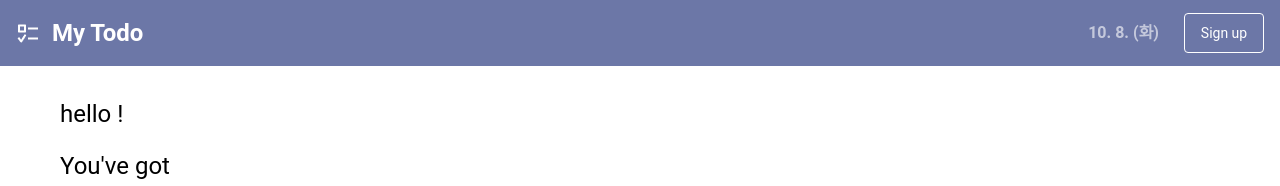
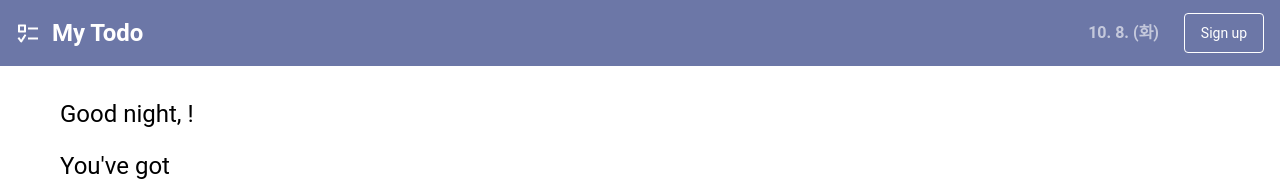
Before and after one commit to act-24-2nd-newbie/hailey-client, a React (Vite) app: page /Home in a window 1280 px wide. Shown: the top 186 px of the page. Built offline with nearby package versions, Linux system fonts and the light colour scheme; no server answers.

Commit message:
[ADD] #14 welcom message

```diff
--- a/src/components/TaskField.tsx
+++ b/src/components/TaskField.tsx
@@ -41,8 +41,6 @@ const TaskField = ({
 
   // 날짜 형식 지정: MM/DD
   const formattedDate = (date: string) => {
-    console.log('Date : ', date);
-
     const newDate = new Date(date).toLocaleDateString('en-US', {
       month: 'numeric',
       day: 'numeric',
@@ -53,20 +51,15 @@ const TaskField = ({
       minute: 'numeric',
       hour12: false, // 24시간 형식 사용 (true면 12시간 형식)
     });
-    console.log('newDate : ', newDate);
-    console.log('newTime : ', newTime);
+
     return `${newDate} ${newTime}`;
   };
 
   const handleDelete = () => {
     axios
       .delete(`http://localhost:8080/tasks/${id}`)
-      .then(() => {
-        console.log('Book delete successfully.');
-      })
-      .catch((error) => {
-        console.log('Error while adding book:', error);
-      });
+      .then(() => {})
+      .catch(() => {});
 
     setTasks((tasks) => tasks.filter((task) => task.id !== id));
   };
@@ -79,11 +72,8 @@ const TaskField = ({
       .put(`http://localhost:8080/tasks/${id}`, { contents: inputValue, modifiedDate: modifiedDate, isDone: isDone })
       .then((response) => {
         setModifiedDate(response.data.modifiedDate);
-        console.log('Book delete successfully.');
       })
-      .catch((error) => {
-        console.log('Error while adding book:', error);
-      });
+      .catch(() => {});
   };
 
   const handleDone = () => {
@@ -97,9 +87,7 @@ const TaskField = ({
     axios
       .put(`http://localhost:8080/tasks/${id}`, { contents: currentContent, isDone: !isDone })
       .then(() => {})
-      .catch((error) => {
-        console.log('Error while adding book:', error);
-      });
+      .catch(() => {});
   };
 
   return (
--- a/src/pages/Home/Home.tsx
+++ b/src/pages/Home/Home.tsx
@@ -20,9 +20,6 @@ const Home = () => {
     axios
       .post('http://localhost:8080/tasks', { contents: taskTitle })
       .then((response) => {
-        console.log('Book added successfully. ');
-        console.log(response.data.modifiedDate);
-        console.log(response.data.createdDate);
         const newTask: Task = {
           id: response.data.id,
           contents: response.data.contents,
@@ -33,21 +30,15 @@ const Home = () => {
         setTasks((prevTasks) => [...prevTasks, newTask]);
         setCountTasks(countTasks + 1);
       })
-      .catch((error) => {
-        console.log('Error while adding book:', error);
-      });
+      .catch(() => {});
   };
 
   const handleClearAll = () => {
     // #11 delete api 호출
     axios
       .delete('http://localhost:8080/tasks')
-      .then(() => {
-        console.log('Book added successfully.');
-      })
-      .catch((error) => {
-        console.log('Error while adding book:', error);
-      });
+      .then(() => {})
+      .catch(() => {});
     setCountTasks(0);
     setTasks([]);
   };
@@ -56,6 +47,17 @@ const Home = () => {
     setSortOrder(value);
     console.log('sortOrder : ', value);
   };
+
+  function welcomeMsg() {
+    const now = new Date();
+    const hour = now.getHours();
+
+    // console.log(hour);
+    if (hour >= 7 && hour < 12) return 'Good morning, ';
+    else if (hour >= 12 && hour < 18) return 'Good afternoon, ';
+    else if (hour >= 18 && hour < 22) return 'Good evening, ';
+    else return 'Good night, ';
+  }
 
   return (
     <div className="home-page">
@@ -66,7 +68,7 @@ const Home = () => {
           }}
         >
           {' '}
-          hello {location.state?.name}!{' '}
+          {welcomeMsg()} {location.state?.name}!{' '}
         </p>
         <p
           style={{
```
